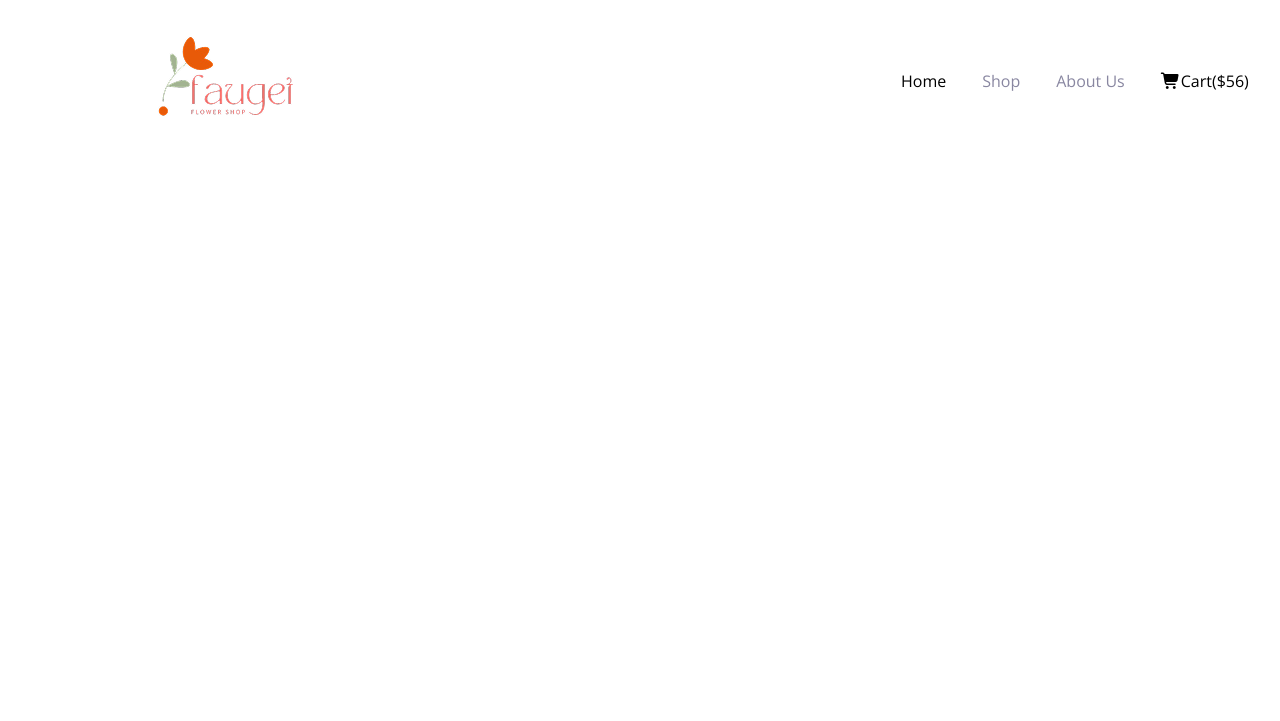
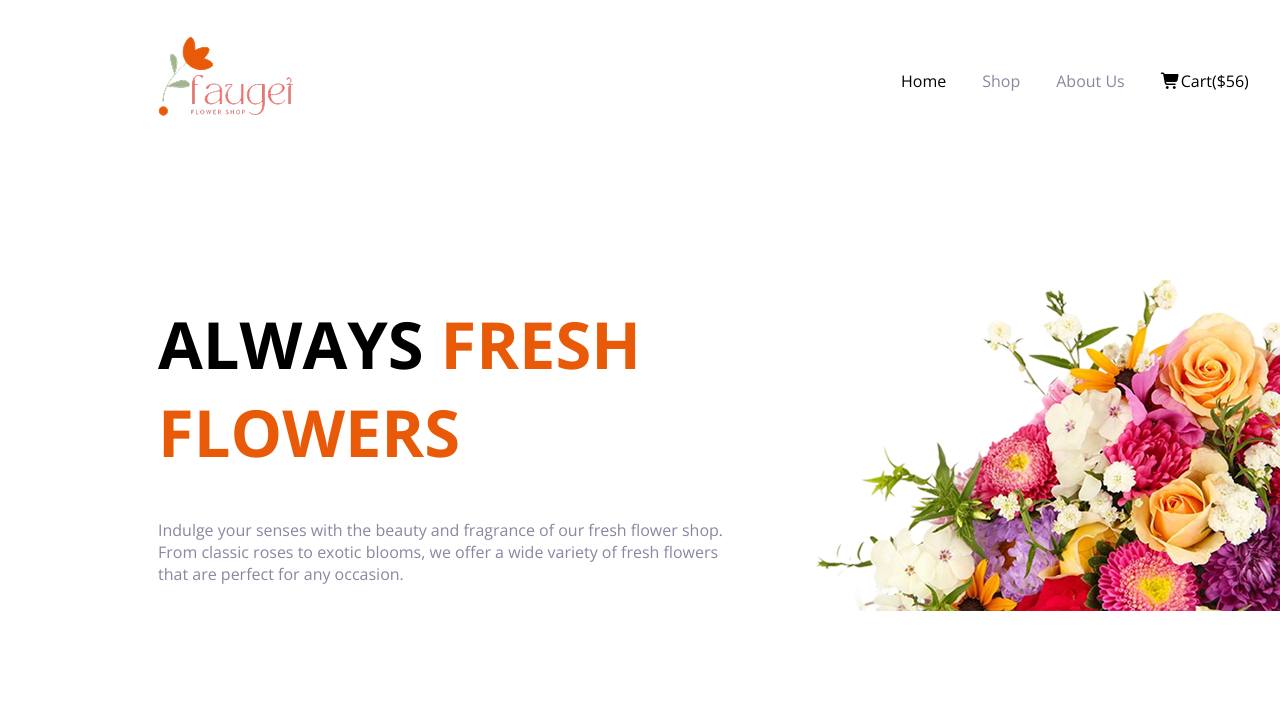
Before and after one commit to tajmul-4u/flower-market, a plain HTML site: page index.html in a window 1280 px wide. Shown: the top 721 px of the page. Drawn offline with nearby package versions, Linux system fonts and the light colour scheme.

Commit message:
Hero Section add

```diff
--- a/index.html
+++ b/index.html
@@ -24,6 +24,16 @@
             </ul>
         </div>
     </nav>
+    <!-- Hero Section -->
+    <div class="hero-item">
+        <div class="hero-content">
+            <h1 class="hero-title">ALWAYS <span class="title-style">FRESH FLOWERS</span></h1>
+            <P class="font-color">Indulge your senses with the beauty and fragrance of our fresh flower shop. From classic roses to exotic blooms, we offer a wide variety of fresh flowers that are perfect for any occasion.</P>
+        </div>
+        <div class="hero-image">
+            <img src="assets/hero-flower.png" alt="hero-flower">
+        </div>
+    </div>
 </header>
 <body>
 
--- a/styles/style.css
+++ b/styles/style.css
@@ -32,3 +32,30 @@
     text-decoration: none;
     padding: 18px;
 }
+
+
+/* Hero-Section */
+.hero-item{
+    display: flex;
+    width: 1140px;
+    height: 462px;
+    margin-top: 120px;
+    margin-right: 150px;
+    margin-left: 150px;
+}
+
+.hero-content{
+    width: 570px;
+    height: 299px;
+}
+.hero-image{
+    width: 570px;
+    height: 355px;
+}
+.hero-title{
+    font-weight: bold;
+    font-size: 65px;
+}
+.title-style{
+    color: #E95A08;
+}
```
